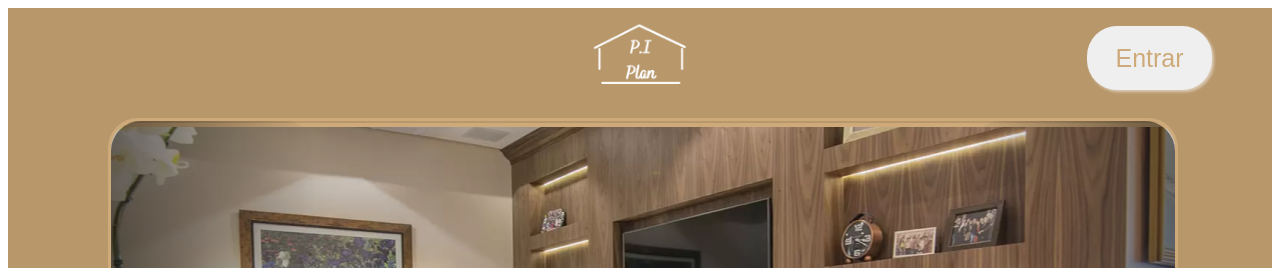
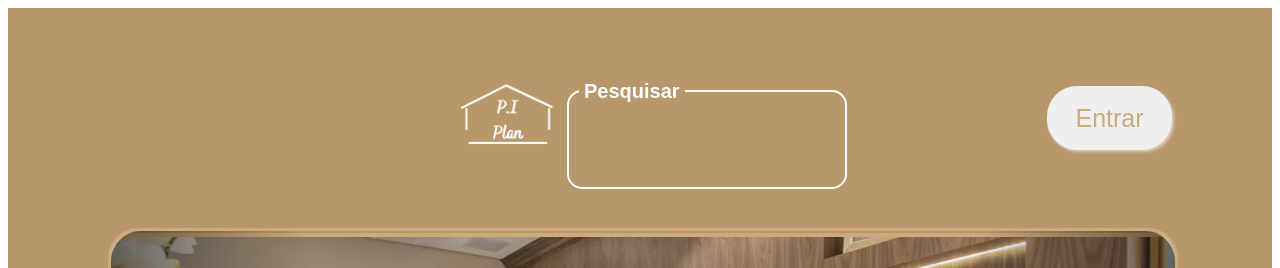
Before and after one commit to Vini7Dev/PI-Plan, a React (Create React App) app in the folder frontend/: page / in a window 1280 px wide. Shown: the top 268 px of the page. Built offline with nearby package versions, Linux system fonts and the light colour scheme.

Commit message:
Portfolio navigation style completed

```diff
--- a/frontend/src/components/Input/index.tsx
+++ b/frontend/src/components/Input/index.tsx
@@ -3,11 +3,18 @@ import { Container } from './styles';
 
 interface IInputProps extends InputHTMLAttributes<HTMLInputElement> {
   label: string;
+  color?: 'brown' | 'white';
+  hsize?: 'normal' | 'small';
 }
 
-const Input: React.FC<IInputProps> = ({ label, ...rest }) => {
+const Input: React.FC<IInputProps> = ({
+  label,
+  color = 'brown',
+  hsize = 'normal',
+  ...rest
+}) => {
   return (
-    <Container>
+    <Container color={color} hsize={hsize}>
       <label htmlFor={label}>{label}</label>
       <input id={label} {...rest} />
     </Container>
--- a/frontend/src/components/Input/styles.ts
+++ b/frontend/src/components/Input/styles.ts
@@ -1,9 +1,14 @@
-import styled from 'styled-components';
+import styled, { css } from 'styled-components';
 
-export const Container = styled.div`
+interface IInputProps {
+  color: 'brown' | 'white';
+  hsize: 'normal' | 'small';
+}
+
+export const Container = styled.div<IInputProps>`
   position: relative;
   width: 100%;
-  height: 65px;
+  height: ${props => props.hsize === 'normal' ? '65px' : '56px'};
 
   margin: 20px 0;
 
@@ -14,22 +19,25 @@ export const Container = styled.div`
 
     font-size: 20px;
     font-family: Arial, Helvetica, sans-serif;
-    color: #ceaa7b;
+    color: ${props => props.color === 'brown' ? '#ceaa7b' : '#ffffff'};
     font-weight: bold;
 
-    background-color: white;
+    background-color: ${props => props.color === 'brown' ? '#ffffff' : '#b8976b'};
     padding: 5px;
   }
 
   input {
-    height: 100%;
+    height: ${props => props.hsize === 'normal' ? '100%' : '80%'};
     width: 100%;
 
-    border: 2px solid #ceaa7b;
+    border: 2px solid ${props => props.color === 'brown' ? '#ceaa7b' : '#ffffff'};
+    background-color: ${props => props.color === 'brown' ? '#ffffff' : '#b8976b'};
     border-radius: 15px;
 
-    padding: 30px 10px;
+    padding: ${props => props.hsize === 'normal' ? '30px' : '25px'} 10px;
     font-size: 18px;
+
+    ${props => props.color === 'white' && css`color: #f0f0f0;` };
   }
 
   @media (max-width: 768px) {
--- a/frontend/src/pages/Portfolio/index.tsx
+++ b/frontend/src/pages/Portfolio/index.tsx
@@ -5,13 +5,20 @@ import { Container, BannerImageArea } from './styles';
 
 import Logo from '../../assets/images/PI_Plan.png';
 
+import Input from '../../components/Input';
 import Button from '../../components/Button';
 
 const Portfolio: React.FC = () => {
   return (
     <Container>
       <nav>
-        <img src={Logo} alt="Logo" />
+        <div id="w-125-px" />
+
+        <div id="nav-logo-area">
+          <img src={Logo} alt="Planejados Inteligentes" />
+
+          <Input label="Pesquisar" color="white" hsize="small" />
+        </div>
 
         <div id="nav-login-button">
           <Button
--- a/frontend/src/pages/Portfolio/styles.ts
+++ b/frontend/src/pages/Portfolio/styles.ts
@@ -8,23 +8,36 @@ export const Container = styled.div`
   flex-wrap: wrap;
 
   nav {
-    position: relative;
     height: 100px;
     width: 100%;
     display: flex;
     align-items: center;
-    justify-content: center;
+    justify-content: space-between;
     background-color: #b8976b;
+    padding: 60px 100px 50px;
 
-    img {
-      height: 100%;
+    div#w-125-px {
+      width: 125px;
+    }
+
+    div#nav-logo-area {
+      display: flex;
+      flex-direction: row;
+      align-items: center;
+      justify-content: center;
+
+      img {
+        height: 100px;
+        margin-right: 10px;
+      }
     }
 
     div#nav-login-button {
-      position: absolute;
-      top: 18px;
-      right: 60px;
       width: 125px;
+
+      button {
+        margin: 8px 0;
+      }
     }
   }
 
@@ -36,13 +49,20 @@ export const Container = styled.div`
 
   @media (max-width: 768px) {
     nav {
+      height: 100%;
       flex-direction: column;
+      padding: 0;
+
+      div#w-125-px {
+        display: none;
+      }
+
+      div#nav-logo-area {
+        flex-wrap: wrap;
+      }
 
       div#nav-login-button {
-        position: absolute;
-        top: 0px;
-        right: 0px;
-        width: 100%;
+        width: 50%;
       }
     }
 
```
